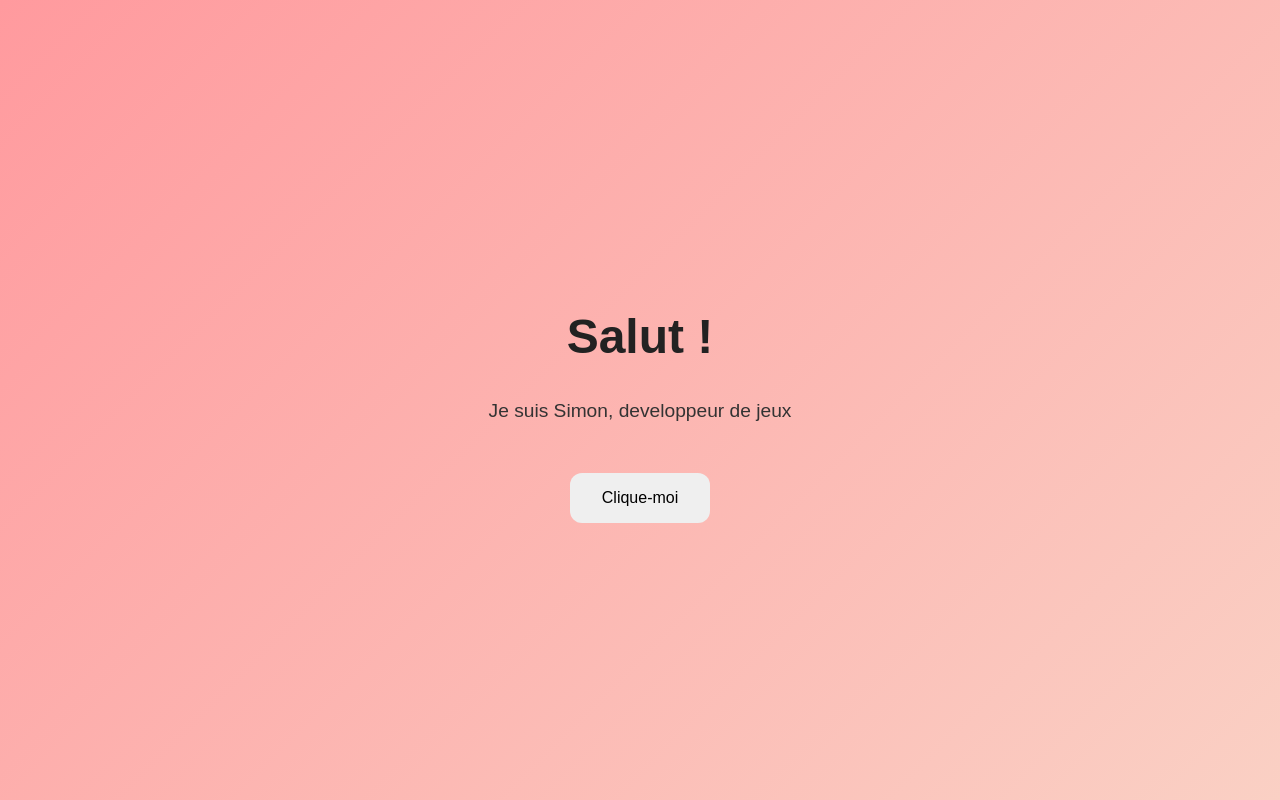
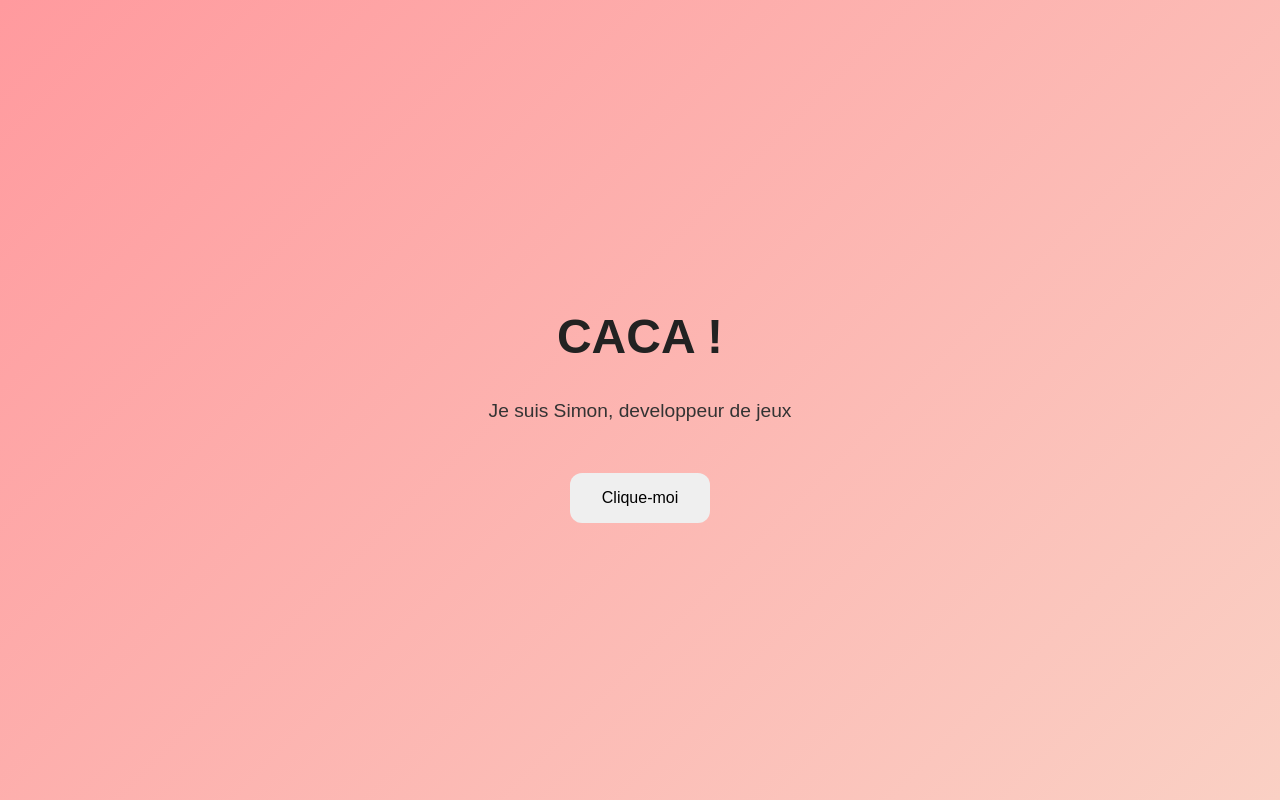
Before and after one commit to Inatyxx/WebSite, a plain HTML site: page index.html in a window 1280 px wide. Drawn offline with Linux system fonts and the light colour scheme.

Commit message:
Update index.html

```diff
--- a/index.html
+++ b/index.html
@@ -40,7 +40,7 @@
   </style>
 </head>
 <body>
-  <h1>Salut !</h1>
+  <h1>CACA !</h1>
   <p>Je suis Simon, developpeur de jeux</p>
   <button class="button" onclick="alert('Bruh… ça marche vraiment !')">Clique-moi</button>
 </body>
```
